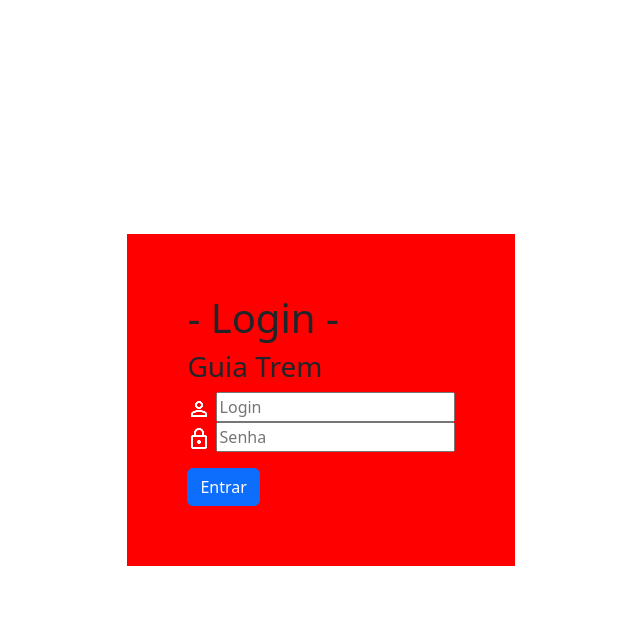
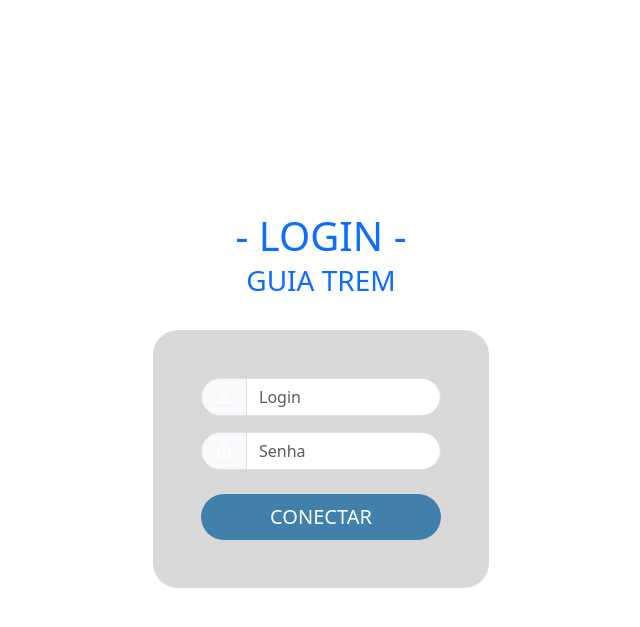
Before and after one commit to Hyago-Mariano/Guia-Trem-dos-migos, a PHP site: page /index/index.html in a window 1280 px wide. Shown: the top 627 px of the page, without its empty margins (319-959 px from the left). Run offline with PHP 8.4, Linux system fonts and the light colour scheme.

Commit message:
pagina de login

```diff
--- a/css/style.css
+++ b/css/style.css
@@ -1,5 +1,9 @@
 :root {
     --colorP: #4180AB;
+}
+
+.text-primary {
+    color: #4181abc4;
 }
 
 body {
@@ -10,15 +14,45 @@ body {
     background-color: #f8f9fa;
 }
 
-.welcome-container {
-    text-align: center;
+
+.login {
     padding: 2rem;
-    background: white;
+    width: 100%;
+    max-width: 400px;
+    display: flex;
     border-radius: 10px;
-    box-shadow: 0 0 15px rgba(0, 0, 0, 0.1);
+    flex-direction: column;
+    align-items: center;
+    justify-content: center;
+
 }
 
-.login {
-    background-color: red;
-    padding: 60px;
+#loginButton {
+    background-color: var(--colorP);
+    border: none;
+    padding: 0.5rem 2rem;
+    border-radius: 50px;
+    width: 100%;
+
 }
+
+.loginIN {
+    display: flex;
+    flex-direction: column;
+    align-items: center;
+    justify-content: center;
+    width: 100%;
+    padding: 3rem;
+    border-radius: 25px;
+    background-color: #D9D9D9;
+}
+
+/* ALTERAÇÕES SOBREPOSTAS AO BOOTSTRAP */
+
+.form-control {
+    border-radius: 0 25px 25px 0 !important;
+}
+
+.input-group-text {
+    border-radius: 25px 0 0 25px !important;
+}
--- a/index/index.html
+++ b/index/index.html
@@ -22,25 +22,31 @@
 <body>
     <header>
         <section class="login">
-
-            <div class="content">
-                <h1 class="login-content">- Login -</h1>
-                <h3 class="login-content2"> Guia Trem</h2>
+            <div class="content text-center mb-4">
+                <h1 class="text-primary mb-1">- LOGIN -</h1>
+                <h3 class="text-primary">GUIA TREM</h3>
             </div>
 
             <div class="loginIN">
-                <div class="usuario">
-                    <img src="../imagens/person.png" alt="person">
-                    <input type="text" name="login" id="login" placeholder="Login">
+                <!-- Campo de Usuário com ícone -->
+                <div class="input-group mb-3 ">
+                    <span class="input-group-text">
+                        <img src="../imagens/person.png" alt="usuário" width="20">
+                    </span>
+                    <input type="text" class="form-control" id="login" placeholder="Login">
                 </div>
-                <div class="password">
-                    <img src="../imagens/senhas.png" alt="senha">
-                    <input type="password" name="password" id="password" placeholder="Senha">
+
+                <!-- Campo de Senha com ícone -->
+                <div class="input-group mb-4">
+                    <span class="input-group-text">
+                        <img src="../imagens/senhas.png" alt="senha" width="20">
+                    </span>
+                    <input type="password" class="form-control" id="password" placeholder="Senha">
                 </div>
-                <button id="loginButton" class="btn btn-primary mt-3">Entrar</button>
-                <div id="errorMessage" class="alert alert-danger mt-3 d-none "></div>
+
+                <button id="loginButton" class="btn btn-primary btn-lg">CONECTAR</button>
+                <div id="errorMessage" class="alert alert-danger mt-3 d-none"></div>
             </div>
-
         </section>
     </header>
     <main>
```
